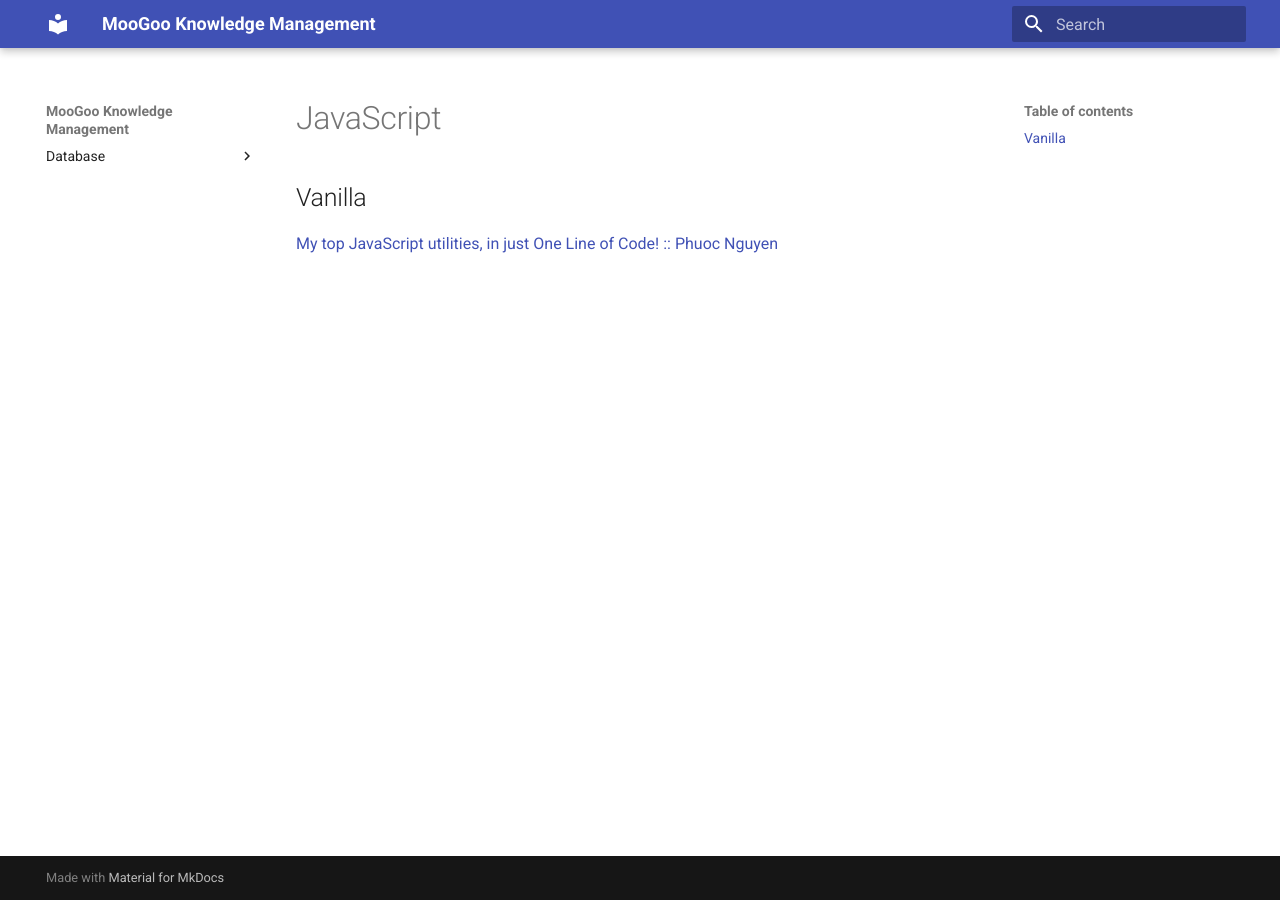
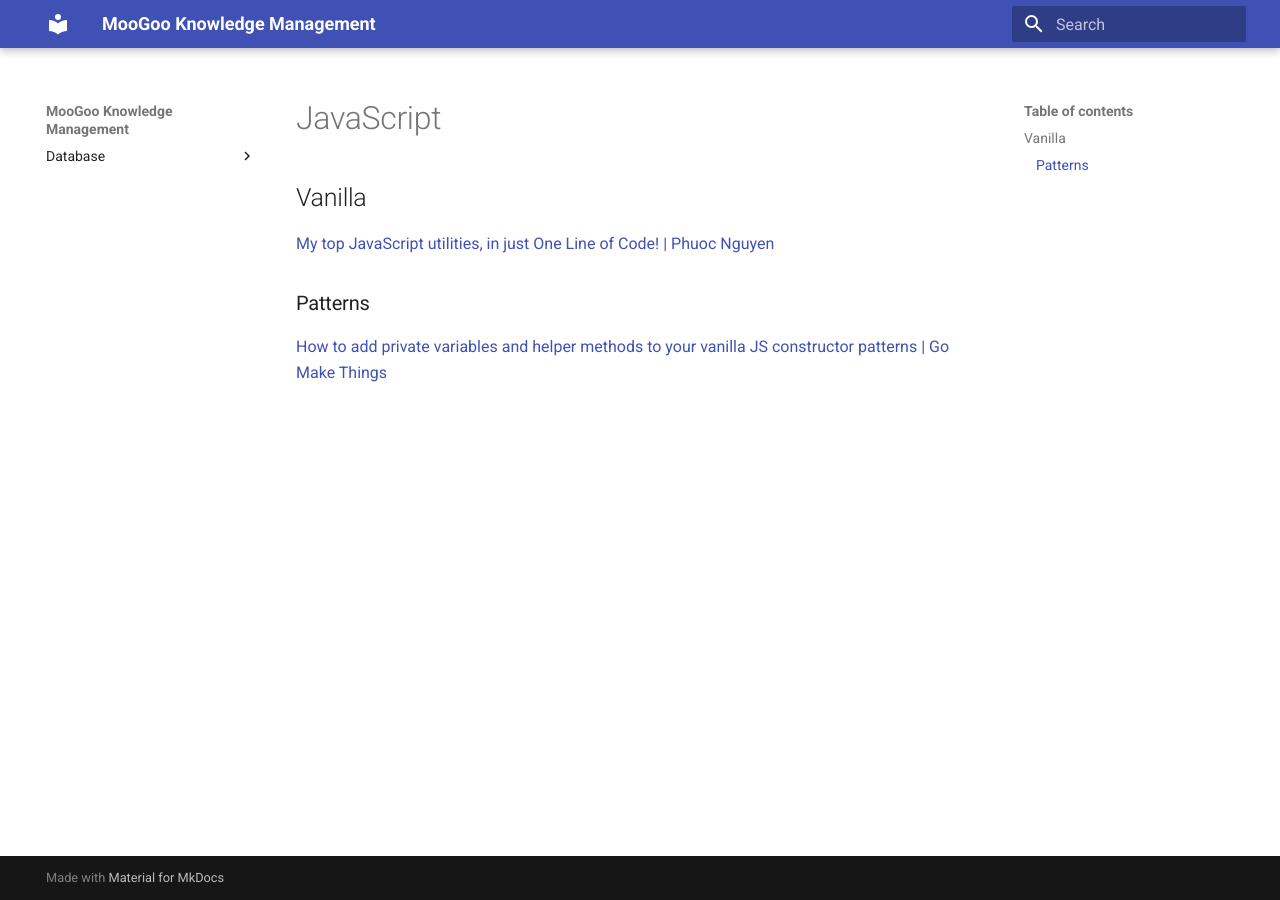
Before and after one commit to moogoo78/mg-km, an MkDocs documentation site: the page built from docs/javascript.md, in a window 1280 px wide. Built offline with MkDocs 1.6.1 and Material for MkDocs 9.7.7, drawn with Linux system fonts in a browser that asks for light colours.

Commit message:
Update javascript.md

```diff
--- a/docs/javascript.md
+++ b/docs/javascript.md
@@ -1,4 +1,7 @@
 # JavaScript
 
 ## Vanilla
-[My top JavaScript utilities, in just One Line of Code! :: Phuoc Nguyen](https://phuoc.ng/collection/1-loc/)
+[My top JavaScript utilities, in just One Line of Code! | Phuoc Nguyen](https://phuoc.ng/collection/1-loc/)
+
+### Patterns
+[How to add private variables and helper methods to your vanilla JS constructor patterns | Go Make Things](https://gomakethings.com/how-to-add-private-variables-and-helper-methods-to-your-vanilla-js-constructor-patterns/)
```
